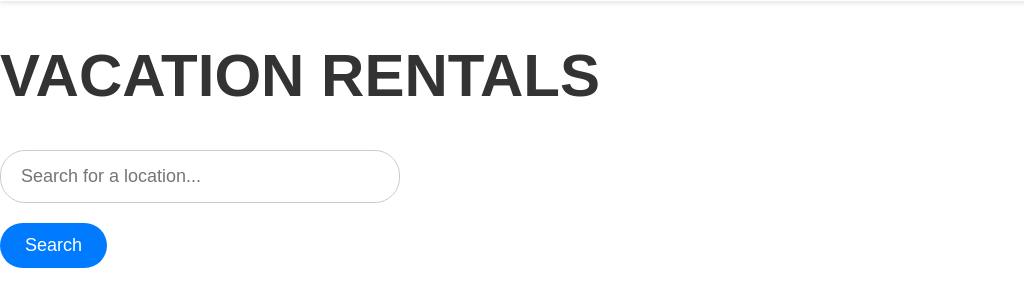
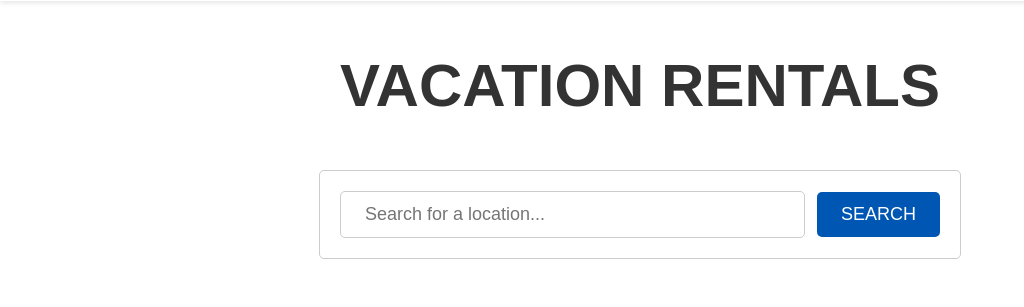
Before and after one commit to Jakaria030/vacation-rentals, a Django app: page / in a window 1280 px wide. Shown: the part 73-380 px from the top of the page, without its empty margins (0-1024 px from the left). Run offline with Django 5.2, Linux system fonts and the light colour scheme.

Commit message:
Modify search box design

```diff
--- a/properties/static/style.css
+++ b/properties/static/style.css
@@ -63,74 +63,94 @@ html {
     color: #fff;
 }
 
+/* Main page css */
+.main-home {
+    max-width: 1440px;
+    margin: 0 auto;
 
-/* .container {
-    display: flex;
-    flex-direction: column;
-    justify-content: center;
-    align-items: center;
-    height: 100vh;
-    text-align: center;
-} */
+    position: relative;
+}
 
-h1 {
+.main-home .title {
     font-size: 60px;
     font-weight: bold;
     color: #333;
-    margin-bottom: 40px;
+    margin: 50px 0;
+    text-align: center;
 }
 
 .search-container {
-    position: relative;
-    width: 400px;
+    width: 600px;
+    margin: 0 auto;
+    border: 1px solid #ccc;
+    padding: 20px;
+    border-radius: 5px;
+}
+
+.search-box {
+    display: flex;
+    align-items: center;
+    gap: 12px;
 }
 
 input[type="text"] {
     width: 100%;
-    padding: 15px 20px;
+    padding: 12px 24px;
     font-size: 18px;
-    border-radius: 25px;
+    border-radius: 5px;
     border: 1px solid #ccc;
     box-sizing: border-box;
 }
 
-button {
-    margin-top: 20px;
-    padding: 12px 25px;
+input[type="text"]:focus {
+    outline: 1px solid #ccc;
+}
+
+.search-btn {
+    padding: 12px 24px;
     font-size: 18px;
-    border-radius: 25px;
+    border-radius: 5px;
     border: none;
     background-color: #007bff;
     color: white;
     cursor: pointer;
 }
 
-button:hover {
+.search-btn:hover {
     background-color: #0056b3;
 }
 
-ul.suggestions {
-    list-style: none;
-    margin: 0;
-    padding: 0;
-    position: absolute;
-    top: 53px;
-    width: 100%;
-    background: #fff;
-    border: 1px solid #ccc;
-    max-height: 200px;
-    overflow-y: auto;
-    display: none;
-    border-radius: 5px;
-    z-index: 1000;
+.search-btn:disabled{
+    background-color: #0056b3;
+    cursor: not-allowed;
 }
 
-ul.suggestions li {
+.suggestions {
+    position: absolute;
+    top: 100%;
+    left: 50%;
+    transform: translateX(-50%);
+    width: 100%;
+    max-width: 600px;
+    display: none;
+
+    background: #fff;
+    border: 1px solid #ddd;
+    border-radius: 4px;
+    margin-top: 10px;
+    padding: 0;
+    list-style: none;
+
+    box-shadow: 0 4px 8px rgba(0, 0, 0, 0.1);
+    z-index: 10;
+}
+
+.suggestions li {
     padding: 10px 15px;
     cursor: pointer;
 }
 
-ul.suggestions li:hover {
+.suggestions li:hover {
     background-color: #f0f0f0;
 }
 
--- a/properties/templates/index.html
+++ b/properties/templates/index.html
@@ -2,27 +2,34 @@
 
 {% block content %}
 <!-- Search box -->
-<div class="container">
-    <h1>VACATION RENTALS</h1>
+<main class="main-home">
+    <h1 class="title">VACATION RENTALS</h1>
     <div class="search-container">
-        <form method="get" action="{% url 'properties:properties_result' %}">
+        <form class="search-box" method="get" action="{% url 'properties:properties_result' %}">
             <input type="text" id="location-input" name="location" placeholder="Search for a location..."
                 autocomplete="off">
-            <ul class="suggestions" id="suggestions-list"></ul>
-            <button type="submit">Search</button>
+            <button class="search-btn" id="search-btn" disabled="true" type="submit">SEARCH</button>
         </form>
+        <ul class="suggestions" id="suggestions-list"></ul>
     </div>
-</div>
-
+</main>
 
 <!-- Script for calling auto complete api -->
 <script>
     const input = document.getElementById("location-input");
     const suggestionsList = document.getElementById("suggestions-list");
+    const searchBtn = document.getElementById("search-btn");
     let debounceTimer;
 
     input.addEventListener("input", function () {
         const query = this.value.trim();
+
+        if (query.length === 0) {
+            searchBtn.disabled = true;
+        } else {
+            searchBtn.disabled = false
+        }
+
         if (query.length < 3) {
             suggestionsList.style.display = "none";
             return;
```
